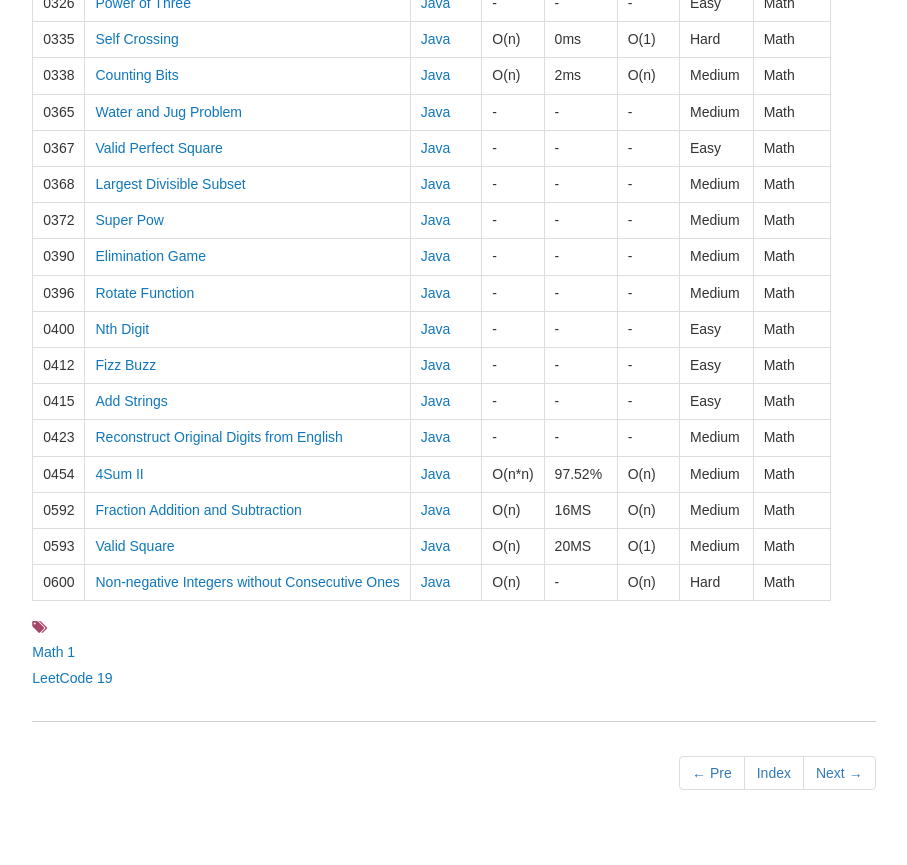
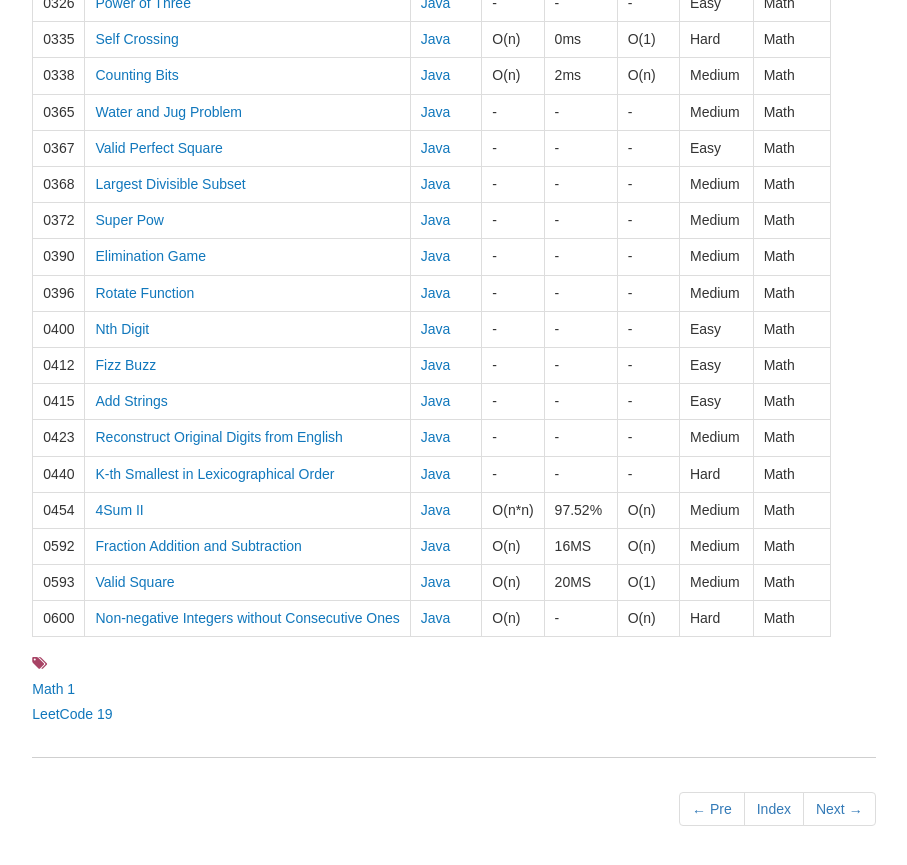
Before and after one commit to dunso/algorithm, a Jekyll site: the page built from docs/_posts/2017-12-03-Math.md, in a window 1280 px wide and 900 px high, scrolled down 1037 px. Shown: the top 865 px of the window, without its empty margins (186-1093 px from the left). Built offline with Jekyll 4.4.1, drawn with Linux system fonts in a browser that asks for light colours; nearby versions of some CDN libraries.

Commit message:
docs/_posts/2017-12-03-Math.md

```diff
--- a/docs/_posts/2017-12-03-Math.md
+++ b/docs/_posts/2017-12-03-Math.md
@@ -48,6 +48,7 @@ icon: file-alt
 |0412|[Fizz Buzz](https://leetcode.com/problems/fizz-buzz/description/)|[Java](https://e.srl/leetcode-412/)|-|-|-|Easy|Math|
 |0415|[Add Strings](https://leetcode.com/problems/add-strings/description/)|[Java](https://e.srl/leetcode-415/)|-|-|-|Easy|Math|
 |0423|[Reconstruct Original Digits from English](https://leetcode.com/problems/reconstruct-original-digits-from-english/) | [Java](https://e.srl/leetcode-423/)  |-|-|-|Medium|Math|
+|0440|[K-th Smallest in Lexicographical Order](https://leetcode.com/problems/k-th-smallest-in-lexicographical-order/) | [Java](https://e.srl/leetcode-440/)  |-|-|-|Hard|Math|
 |0454|[4Sum II](https://leetcode.com/problems/4sum-ii/) | [Java](https://e.srl/leetcode-454/)  | O(n\*n) |97.52%| O(n)  |  Medium |Math|
 |0592|[Fraction Addition and Subtraction](https://leetcode.com/problems/fraction-addition-and-subtraction/)| [Java](https://e.srl/leetcode-592/)  | O(n) |16MS| O(n)  |  Medium |Math|
 |0593|[Valid Square](https://leetcode.com/problems/valid-square)| [Java](https://e.srl/leetcode-593/)  | O(n) |20MS| O(1)  |  Medium |Math|
```
